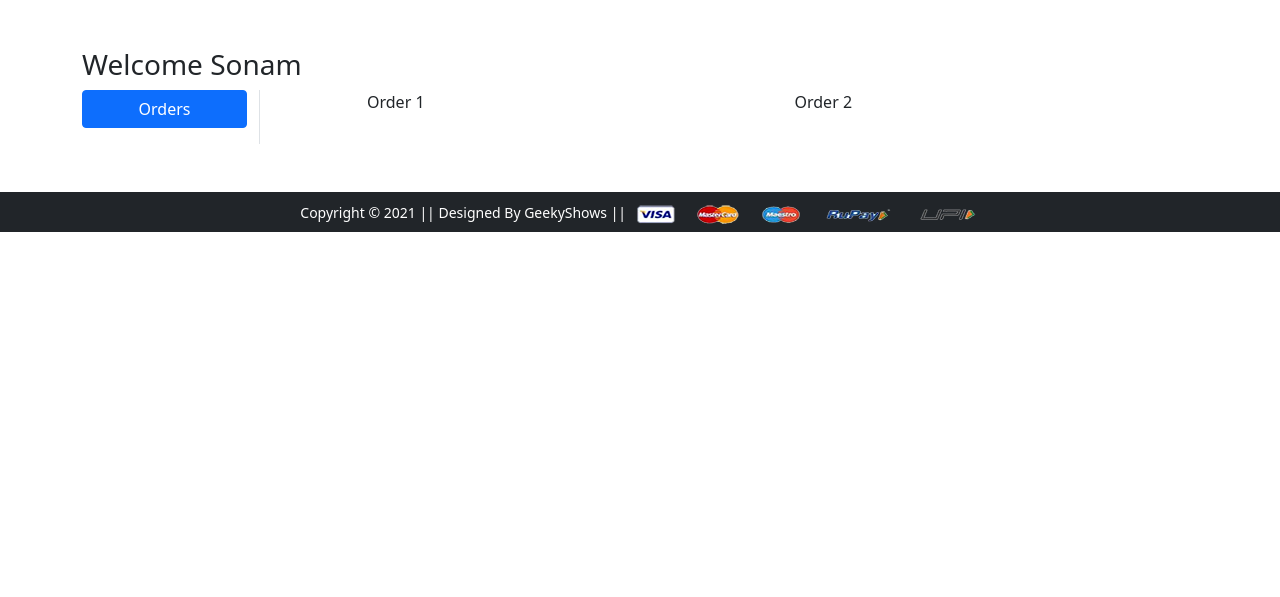
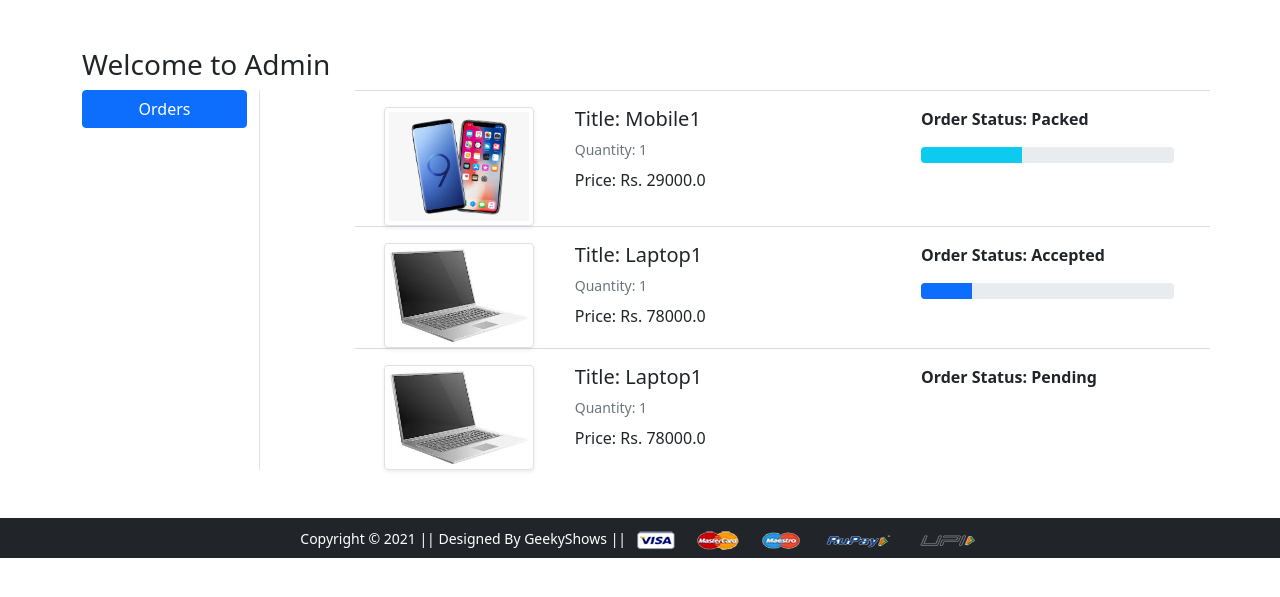
Before and after one commit to raofaisalmaqbool/eCommerce-site-with-Django, a Django app: page /orders/ in a window 1280 px wide. Shown: the part 56-653 px from the top of the page. Run offline with Django 3.2, Linux system fonts and the light colour scheme; a user stored in the database is signed in; data comes from the database, SQL or seed files in the repository; both versions use the stored data as it was after the commit; some libraries are stand-ins or nearby versions; some web fonts are replaced.

Commit message:
set the place order page

```diff
--- a/app/models.py
+++ b/app/models.py
@@ -50,9 +50,9 @@ class Cart(models.Model):
     def __str__(self):
         return str(self.id)
 
-@property
-def total_cost(self):
-    return self.quantity * self.product.discounted_price
+    @property
+    def total_cost(self):
+        return self.quantity * self.product.discounted_price
 
 STATE_CHOICES = (
     ('Accepted', 'Accepted'),
@@ -68,3 +68,7 @@ class OrderPlaced(models.Model):
     quantity = models.PositiveIntegerField()
     ordered_date = models.DateTimeField(auto_now_add=True)
     status = models.CharField(max_length=50, choices=STATE_CHOICES, default='Pending')
+
+    @property
+    def total_cost(self):
+        return self.quantity * self.product.discounted_price
--- a/app/templates/app/orders.html
+++ b/app/templates/app/orders.html
@@ -1,20 +1,61 @@
 {% extends 'app/base.html' %}
 {% load static %}
-{% block title %}Buy Now{% endblock title %}
+{% block title %}Order Now{% endblock title %}
 {% block main-content %}
 <div class="container my-5">
     <div class="row">
- <h3>Welcome Sonam</h3>
+        <h3>Welcome to <span class="text-capitalize">{{request.user}}</span></h3>
         <div class="col-sm-2 border-end">
             <ul class="list-unstyled">
                 <li class="d-grid"><a href="{% url 'orders' %}" class="btn btn-primary">Orders</a></li>
             </ul>
         </div>
         <div class="col-sm-9 offset-sm-1">
+            {% for op in order_placed %}
             <div class="row">
-    <div class="col-sm-6">Order 1</div>
-    <div class="col-sm-6">Order 2</div>
+
+                <hr class="text-muted">
+                <div class="row">
+                    <div class="col-sm-3 text-center align-self-center"><img src="{{op.product.product_image.url}}"
+                            alt="" srcset="" class="img-fluid img-thumbnail shadow-sm" height="150" width="150"> </div>
+                    <div class="col-sm-5">
+                        <div>
+                            <h5>Title: {{op.product.title}}</h5>
+                            <p class="mb-2 text-muted small">Quantity: {{op.quantity}}</p>
+                            <div class="d-flex justify-content-between">
+                                <p class="mb-0"><span>Price: Rs. {{op.total_cost}}</span></p>
                             </div>
+                        </div>
+
+                    </div>
+                    <div class="col-sm-4 fw-bold">
+                        <p>Order Status: {{op.status}}</p>
+                        {% if op.status == 'Accepted' %}
+                        <div class="progress">
+                            <div class="progress-bar" role="progressbar" style="width: 20%" aria-valuenow="20" aria-valuemin="0" aria-valuemax="100"></div>
+                        </div>
+                        {% endif %}
+                        {% if op.status == 'Packed' %}
+                        <div class="progress">
+                            <div class="progress-bar bg-info" role="progressbar" style="width: 40%" aria-valuenow="40" aria-valuemin="0" aria-valuemax="100"></div>
+                        </div>
+                        {% endif %}
+                        {% if op.status == 'On The Way' %}
+                        <div class="progress">
+                            <div class="progress-bar bg-warning" role="progressbar" style="width: 70%" aria-valuenow="70" aria-valuemin="0" aria-valuemax="100"></div>
+                        </div>
+                        {% endif %}
+                        {% if op.status == 'Delivered' %}
+                        <div class="progress">
+                            <div class="progress-bar" role="progressbar" style="width: 100%" aria-valuenow="100" aria-valuemin="0" aria-valuemax="100"></div>
+                        </div>
+                        {% endif %}
+                    </div>
+
+                </div>
+
+            </div>
+            {% endfor %}
         </div>
     </div>
 </div>
--- a/app/views.py
+++ b/app/views.py
@@ -12,31 +12,37 @@ from .forms import CustomerProfileForm, CustomerRegistrationFrom, UserCreationFo
 
 # def home(request):
 #  return render(request, 'app/home.html')
+
+
 class ProductView(View):
     def get(self, request):
         mobiles = Product.objects.filter(category='M')
         topwears = Product.objects.filter(category='TW')
         laptop = Product.objects.filter(category='L')
         data = {
-            'mobiles':mobiles,
-            'topwears':topwears,
-            'laptop':laptop
+            'mobiles': mobiles,
+            'topwears': topwears,
+            'laptop': laptop
         }
         return render(request, 'app/home.html', context=data)
 
 # def product_detail(request):
 #  return render(request, 'app/productdetail.html')
+
+
 class ProductDetailView(View):
     def get(self, request, pk):
         product = Product.objects.get(pk=pk)
-        return render(request, 'app/productdetail.html', {'product':product})
+        return render(request, 'app/productdetail.html', {'product': product})
+
 
 def add_to_cart(request):
     user = request.user
     product_id = request.GET.get('prod_id')
-    product = Product.objects.get(id = product_id)
+    product = Product.objects.get(id=product_id)
     Cart(user=user, product=product).save()
     return redirect('/cart')
+
 
 def show_cart(request):
     if request.user.is_authenticated:
@@ -46,7 +52,7 @@ def show_cart(request):
         amount = 0.0
         shipping_amount = 0.0
         total_amount = 0.0
-        cart_product = [p for p in Cart.objects.all() if p.user==user]
+        cart_product = [p for p in Cart.objects.all() if p.user == user]
 
         if cart_product is not None:
             for p in cart_product:
@@ -55,7 +61,8 @@ def show_cart(request):
                 shipping_amount = 70.0
                 total_amount = amount + shipping_amount
 
-        return render(request, 'app/addtocart.html', {'carts':cart, 'total_amount':total_amount, 'shipping_amount':shipping_amount, 'amount':amount})
+        return render(request, 'app/addtocart.html', {'carts': cart, 'total_amount': total_amount, 'shipping_amount': shipping_amount, 'amount': amount})
+
 
 def plus_cart(request):
     if request.method == 'GET':
@@ -67,7 +74,7 @@ def plus_cart(request):
         amount = 0.0
         shipping_amount = 0.0
         total_amount = 0.0
-        cart_product = [p for p in Cart.objects.all() if p.user==user]
+        cart_product = [p for p in Cart.objects.all() if p.user == user]
         for p in cart_product:
             tempamount = (p.quantity * p.product.discounted_price)
             amount += tempamount
@@ -76,9 +83,10 @@ def plus_cart(request):
         data = {
             'quantity': c.quantity,
             'amount': amount,
-            'total_amount':amount + shipping_amount
+            'total_amount': amount + shipping_amount
         }
         return JsonResponse(data)
+
 
 def minus_cart(request):
     if request.method == 'GET':
@@ -90,7 +98,7 @@ def minus_cart(request):
         amount = 0.0
         shipping_amount = 0.0
         total_amount = 0.0
-        cart_product = [p for p in Cart.objects.all() if p.user==user]
+        cart_product = [p for p in Cart.objects.all() if p.user == user]
         for p in cart_product:
             tempamount = (p.quantity * p.product.discounted_price)
             amount += tempamount
@@ -99,7 +107,7 @@ def minus_cart(request):
         data = {
             'quantity': c.quantity,
             'amount': amount,
-            'total_amount':amount + shipping_amount
+            'total_amount': amount + shipping_amount
         }
         return JsonResponse(data)
 
@@ -113,27 +121,29 @@ def remove_cart(request):
         amount = 0.0
         shipping_amount = 0.0
         total_amount = 0.0
-        cart_product = [p for p in Cart.objects.all() if p.user==user]
+        cart_product = [p for p in Cart.objects.all() if p.user == user]
         for p in cart_product:
             tempamount = (p.quantity * p.product.discounted_price)
             amount += tempamount
             shipping_amount = 70.0
         data = {
             'amount': amount,
-            'total_amount':amount + shipping_amount
+            'total_amount': amount + shipping_amount
         }
         return JsonResponse(data)
 
+
 def buy_now(request):
- return render(request, 'app/buynow.html')
+    return render(request, 'app/buynow.html')
 
 # def profile(request):
 #  return render(request, 'app/profile.html')
 
+
 class ProfileView(View):
     def get(self, request):
         form = CustomerProfileForm()
-        return render(request, 'app/profile.html', {'form':form, 'active':'btn-primary'})
+        return render(request, 'app/profile.html', {'form': form, 'active': 'btn-primary'})
 
     def post(self, request):
         form = CustomerProfileForm(request.POST)
@@ -144,21 +154,25 @@ class ProfileView(View):
             city = form.cleaned_data['city']
             state = form.cleaned_data['state']
             zipcode = form.cleaned_data['zipcode']
-            reg = Customer(user=usr, name=name, locality=locality, city=city, state=state, zipcode=zipcode)
+            reg = Customer(user=usr, name=name, locality=locality,
+                           city=city, state=state, zipcode=zipcode)
             reg.save()
             messages.success(request, 'Congratulation !! Profile Updated')
-        return render(request, 'app/profile.html', {'form':form, 'active':'btn-primary'})
+        return render(request, 'app/profile.html', {'form': form, 'active': 'btn-primary'})
 
 
 def address(request):
-    addre = Customer.objects.filter(user = request.user)
-    return render(request, 'app/address.html', {'addre':addre, 'active':'btn-primary'})
+    addre = Customer.objects.filter(user=request.user)
+    return render(request, 'app/address.html', {'addre': addre, 'active': 'btn-primary'})
+
 
 def orders(request):
- return render(request, 'app/orders.html')
+    op = OrderPlaced.objects.filter(user=request.user)
+    return render(request, 'app/orders.html', {'order_placed': op})
 
 # def change_password(request):
 #  return render(request, 'app/changepassword.html')
+
 
 def mobile(request, data=None):
     if data == None:
@@ -166,27 +180,32 @@ def mobile(request, data=None):
     elif data == 'Sumsing' or data == 'Nokia':
         mobile = Product.objects.filter(category='M').filter(brand=data)
     elif data == 'Below':
-        mobile = Product.objects.filter(category='M').filter(discounted_price__lt=20000)
+        mobile = Product.objects.filter(
+            category='M').filter(discounted_price__lt=20000)
     elif data == 'Above':
-        mobile = Product.objects.filter(category='M').filter(discounted_price__gt=20000)
-    return render(request, 'app/mobile.html', {'mobile':mobile})
+        mobile = Product.objects.filter(
+            category='M').filter(discounted_price__gt=20000)
+    return render(request, 'app/mobile.html', {'mobile': mobile})
 
 # def login(request):
 #  return render(request, 'app/login.html')
 
 # def customerregistration(request):
 #  return render(request, 'app/customerregistration.html')
+
+
 class CustomerRegistrationView(View):
     def get(self, request):
         form = CustomerRegistrationFrom()
-        return render(request, 'app/customerregistration.html', {'form':form})
+        return render(request, 'app/customerregistration.html', {'form': form})
 
     def post(self, request):
         form = CustomerRegistrationFrom(request.POST)
         if form.is_valid():
             form.save()
             messages.success(request, "User Registration Successfull!")
-        return render(request, 'app/customerregistration.html', {'form':form})
+        return render(request, 'app/customerregistration.html', {'form': form})
+
 
 def checkout(request):
     user = request.user
@@ -195,7 +214,7 @@ def checkout(request):
     amount = 0.0
     shipping_amount = 0.0
     total_amount = 0.0
-    cart_product = [p for p in Cart.objects.all() if p.user==user]
+    cart_product = [p for p in Cart.objects.all() if p.user == user]
     if cart_product:
         for p in cart_product:
             tempamount = (p.quantity * p.product.discounted_price)
@@ -203,7 +222,7 @@ def checkout(request):
             shipping_amount = 70.0
         total_amount = amount + shipping_amount
 
-    return render(request, 'app/checkout.html', {'add':add, 'total_amount':total_amount, 'cart_items':cart_items})
+    return render(request, 'app/checkout.html', {'add': add, 'total_amount': total_amount, 'cart_items': cart_items})
 
 
 def payment_done(request):
@@ -212,6 +231,7 @@ def payment_done(request):
     customer = Customer.objects.get(id=custid)
     cart = Cart.objects.filter(user=user)
     for c in cart:
-        OrderPlaced(user=user, customer=customer, product=c.product, quantity=c.quantity).save()
+        OrderPlaced(user=user, customer=customer,
+                    product=c.product, quantity=c.quantity).save()
         c.delete()
     return redirect("orders")
```
Also changed, not shown: app/templates/app/addtocart.html (+8 -4 lines), db.sqlite3. Lines whose indentation alone changed are shown as unchanged.
